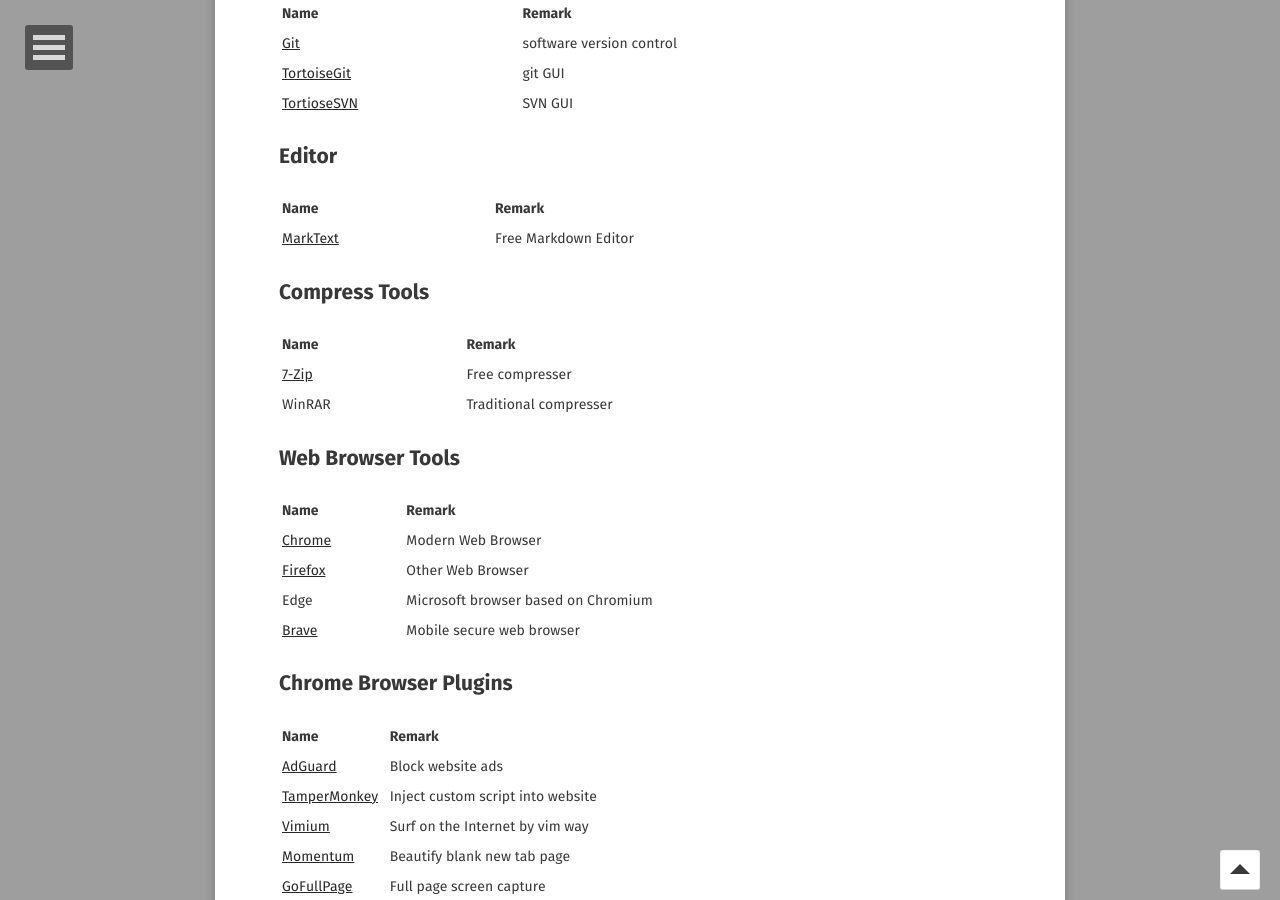
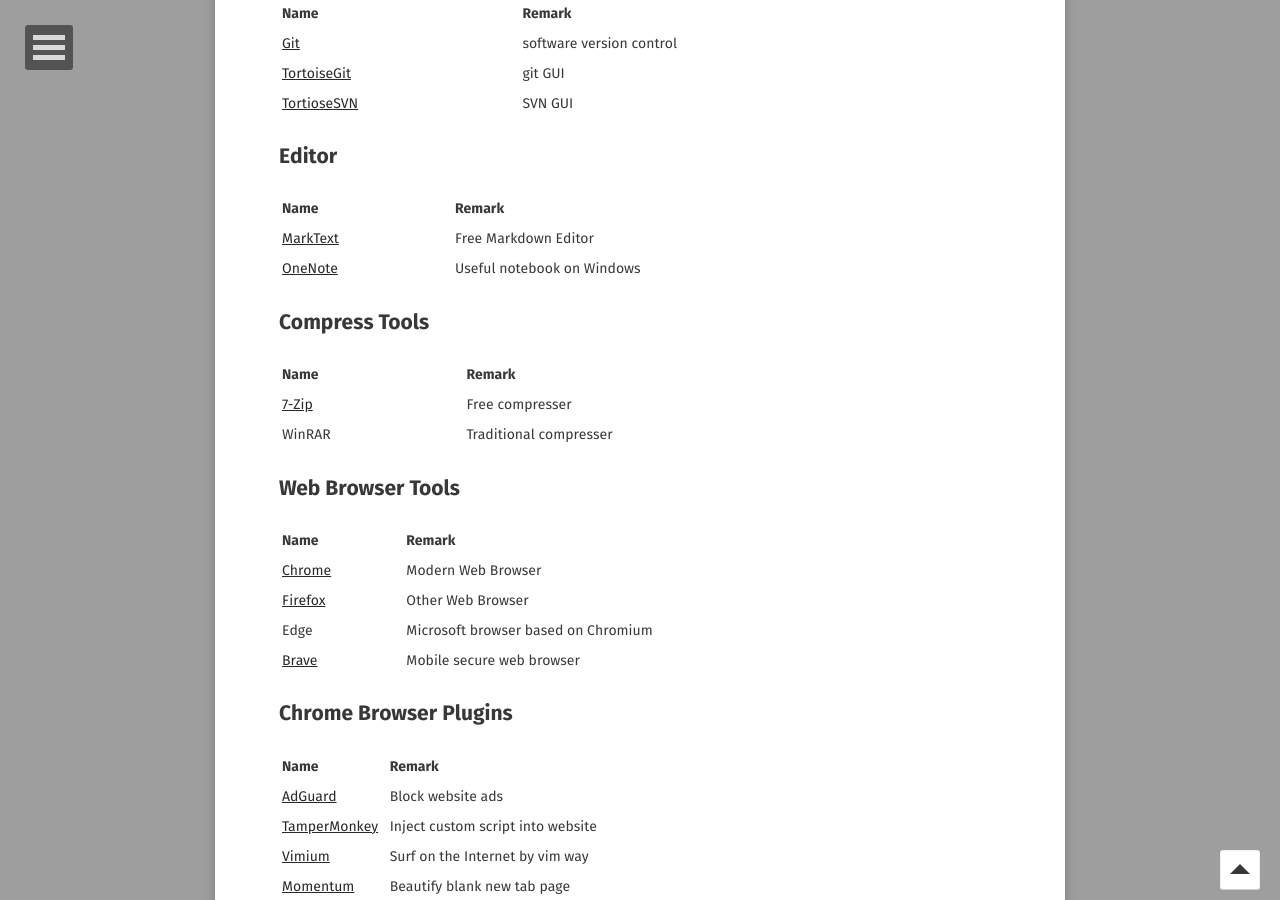
Before and after one commit to o7878x/o7878x.github.io, a Jekyll site: the page built from _posts/2024-07-07-wonderful-softwares.md, in a window 1280 px wide and 900 px high, scrolled down 1136 px. Built offline with Jekyll 4.4.1, drawn with Linux system fonts in a browser that asks for light colours; some web fonts are replaced; comment, search, counter and statistics services are not loaded.

Commit message:
feature:add onenote

```diff
--- a/_posts/2024-07-07-wonderful-softwares.md
+++ b/_posts/2024-07-07-wonderful-softwares.md
@@ -50,6 +50,7 @@
 | Name | Remark |
 | --- | --- |
 | [MarkText](https://www.marktext.cc/) | Free Markdown Editor |
+| [OneNote](https://www.onenote.com/) | Useful notebook on Windows |
 
 ## Compress Tools
 
```
